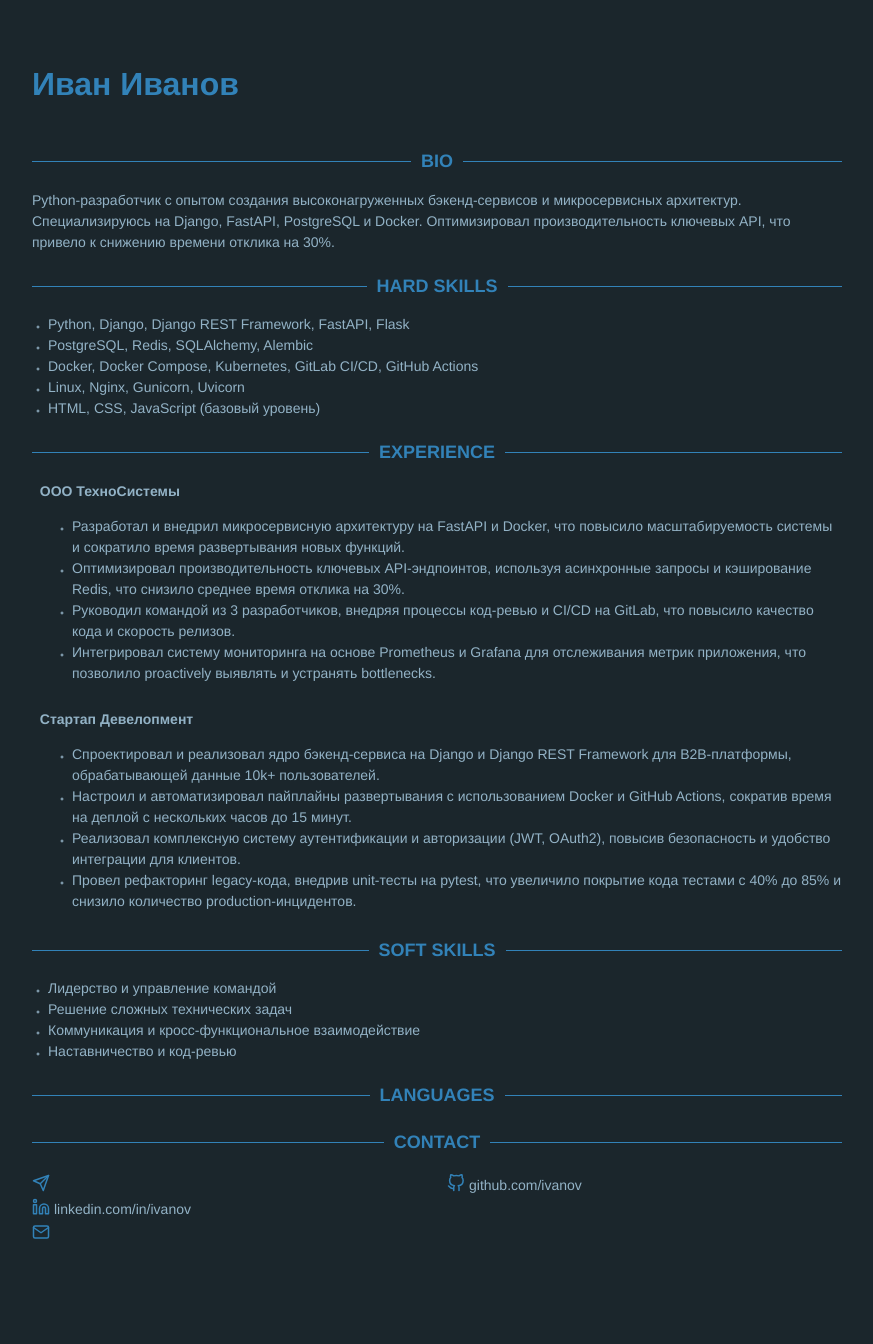
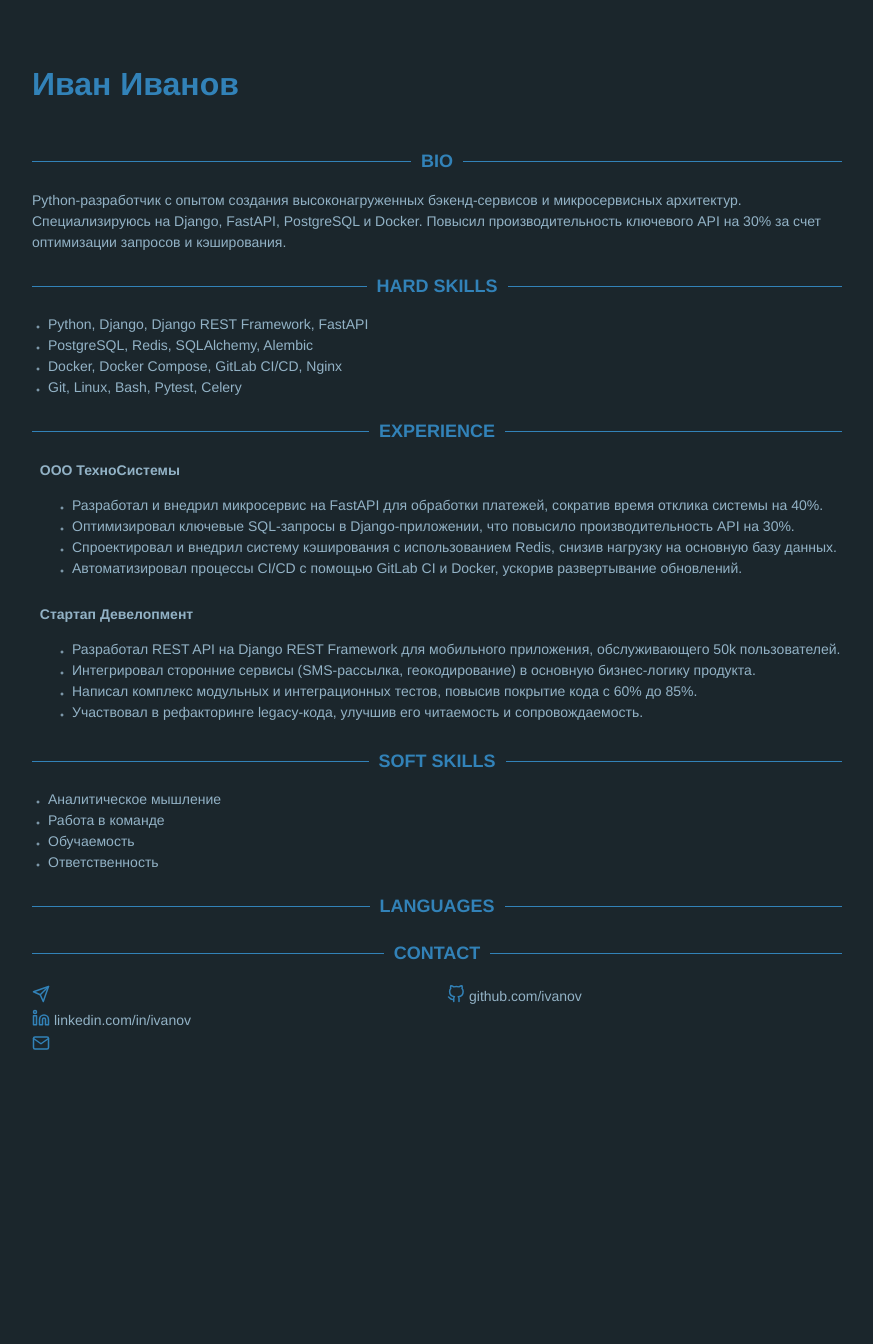
Before and after one commit to reverse-ats/CV-Andrei-Martianov-0701, a Jekyll site: the page built from index.html, in a window 1280 px wide. Shown: the whole page, without its empty margins (203-1076 px from the left). Built offline with Jekyll 4.4.1, drawn with Linux system fonts in a browser that asks for light colours; after the commit the page ends 1155 px from its top, so only the background shows below that.

Commit message:
Update CV

```diff
--- a/_data/data.yml
+++ b/_data/data.yml
@@ -1,5 +1,5 @@
 name: "Иван Иванов"
-bio: "Python-разработчик с опытом создания высоконагруженных бэкенд-сервисов и микросервисных архитектур. Специализируюсь на Django, FastAPI, PostgreSQL и Docker. Оптимизировал производительность ключевых API, что привело к снижению времени отклика на 30%."
+bio: "Python-разработчик с опытом создания высоконагруженных бэкенд-сервисов и микросервисных архитектур. Специализируюсь на Django, FastAPI, PostgreSQL и Docker. Повысил производительность ключевого API на 30% за счет оптимизации запросов и кэширования."
 contact:
   email: ""
   telegram: ""
@@ -7,50 +7,47 @@ contact:
   linkedin: "linkedin.com/in/ivanov"
 experience:
   - company: "ООО ТехноСистемы"
-    position: "Ведущий разработчик Python"
+    position: "Python-разработчик"
     period: "2022-01 — н.в."
     details-list:
-      - "Разработал и внедрил микросервисную архитектуру на FastAPI и Docker, что повысило масштабируемость системы и сократило время развертывания новых функций."
-      - "Оптимизировал производительность ключевых API-эндпоинтов, используя асинхронные запросы и кэширование Redis, что снизило среднее время отклика на 30%."
-      - "Руководил командой из 3 разработчиков, внедряя процессы код-ревью и CI/CD на GitLab, что повысило качество кода и скорость релизов."
-      - "Интегрировал систему мониторинга на основе Prometheus и Grafana для отслеживания метрик приложения, что позволило proactively выявлять и устранять bottlenecks."
+      - "Разработал и внедрил микросервис на FastAPI для обработки платежей, сократив время отклика системы на 40%."
+      - "Оптимизировал ключевые SQL-запросы в Django-приложении, что повысило производительность API на 30%."
+      - "Спроектировал и внедрил систему кэширования с использованием Redis, снизив нагрузку на основную базу данных."
+      - "Автоматизировал процессы CI/CD с помощью GitLab CI и Docker, ускорив развертывание обновлений."
   - company: "Стартап Девелопмент"
-    position: "Python-разработчик"
+    position: "Младший Python-разработчик"
     period: "2020-06 — 2021-12"
     details-list:
-      - "Спроектировал и реализовал ядро бэкенд-сервиса на Django и Django REST Framework для B2B-платформы, обрабатывающей данные 10k+ пользователей."
-      - "Настроил и автоматизировал пайплайны развертывания с использованием Docker и GitHub Actions, сократив время на деплой с нескольких часов до 15 минут."
-      - "Реализовал комплексную систему аутентификации и авторизации (JWT, OAuth2), повысив безопасность и удобство интеграции для клиентов."
-      - "Провел рефакторинг legacy-кода, внедрив unit-тесты на pytest, что увеличило покрытие кода тестами с 40% до 85% и снизило количество production-инцидентов."
-education:
-  - institution: "Национальный исследовательский университет ИТМО"
-    degree: "Магистр компьютерных наук"
-    period: "2018 — 2020"
-  - institution: "Санкт-Петербургский государственный университет"
-    degree: "Бакалавр прикладной математики и информатики"
-    period: "2014 — 2018"
+      - "Разработал REST API на Django REST Framework для мобильного приложения, обслуживающего 50k пользователей."
+      - "Интегрировал сторонние сервисы (SMS-рассылка, геокодирование) в основную бизнес-логику продукта."
+      - "Написал комплекс модульных и интеграционных тестов, повысив покрытие кода с 60% до 85%."
+      - "Участвовал в рефакторинге legacy-кода, улучшив его читаемость и сопровождаемость."
 hardskills:
   skill:
-    - "Python, Django, Django REST Framework, FastAPI, Flask"
+    - "Python, Django, Django REST Framework, FastAPI"
     - "PostgreSQL, Redis, SQLAlchemy, Alembic"
-    - "Docker, Docker Compose, Kubernetes, GitLab CI/CD, GitHub Actions"
-    - "Linux, Nginx, Gunicorn, Uvicorn"
-    - "HTML, CSS, JavaScript (базовый уровень)"
+    - "Docker, Docker Compose, GitLab CI/CD, Nginx"
+    - "Git, Linux, Bash, Pytest, Celery"
 softskills:
   skill:
-    - "Лидерство и управление командой"
-    - "Решение сложных технических задач"
-    - "Коммуникация и кросс-функциональное взаимодействие"
-    - "Наставничество и код-ревью"
+    - "Аналитическое мышление"
+    - "Работа в команде"
+    - "Обучаемость"
+    - "Ответственность"
 projects:
-  - name: "Микросервис для обработки платежей"
-    description: "Разработал изолированный микросервис на FastAPI для безопасной обработки транзакций. Интегрировал с внешними платежными шлюзами и реализовал механизм повторных попыток и логирования."
-    tech: "FastAPI, PostgreSQL, Redis, Docker, Stripe API"
-  - name: "Telegram-бот для учета личных финансов"
-    description: "Персональный проект: создал бота с возможностью категоризации расходов, установки бюджетов и генерации отчетов в формате PDF. Развернут на собственном VPS."
-    tech: "Python, aiogram, SQLite, ReportLab, Docker"
+  - name: "Сервис агрегации новостей"
+    period: "2023"
+    details: "Персональный pet-проект. Backend на FastAPI, который агрегирует новости из различных RSS-источников, классифицирует их с помощью ML-модели и предоставляет API для фронтенда. Использованы PostgreSQL, Celery для фоновых задач и Docker для развертывания."
+  - name: "Telegram-бот для учета финансов"
+    period: "2022"
+    details: "Бот для личного использования, помогающий отслеживать ежедневные расходы и доходы. Написан на Python с использованием библиотеки aiogram. Данные хранятся в SQLite, реализован простой анализ трат по категориям."
+education:
+  - institution: "Национальный Исследовательский Университет ИТМО"
+    degree: "Бакалавр"
+    field: "Программная инженерия"
+    period: "2016 — 2020"
 languages:
-  - name: "Русский"
+  - language: "Английский"
+    level: "B2 — Средне-продвинутый"
+  - language: "Русский"
     level: "Родной"
-  - name: "Английский"
-    level: "C1 (Продвинутый)"
```
